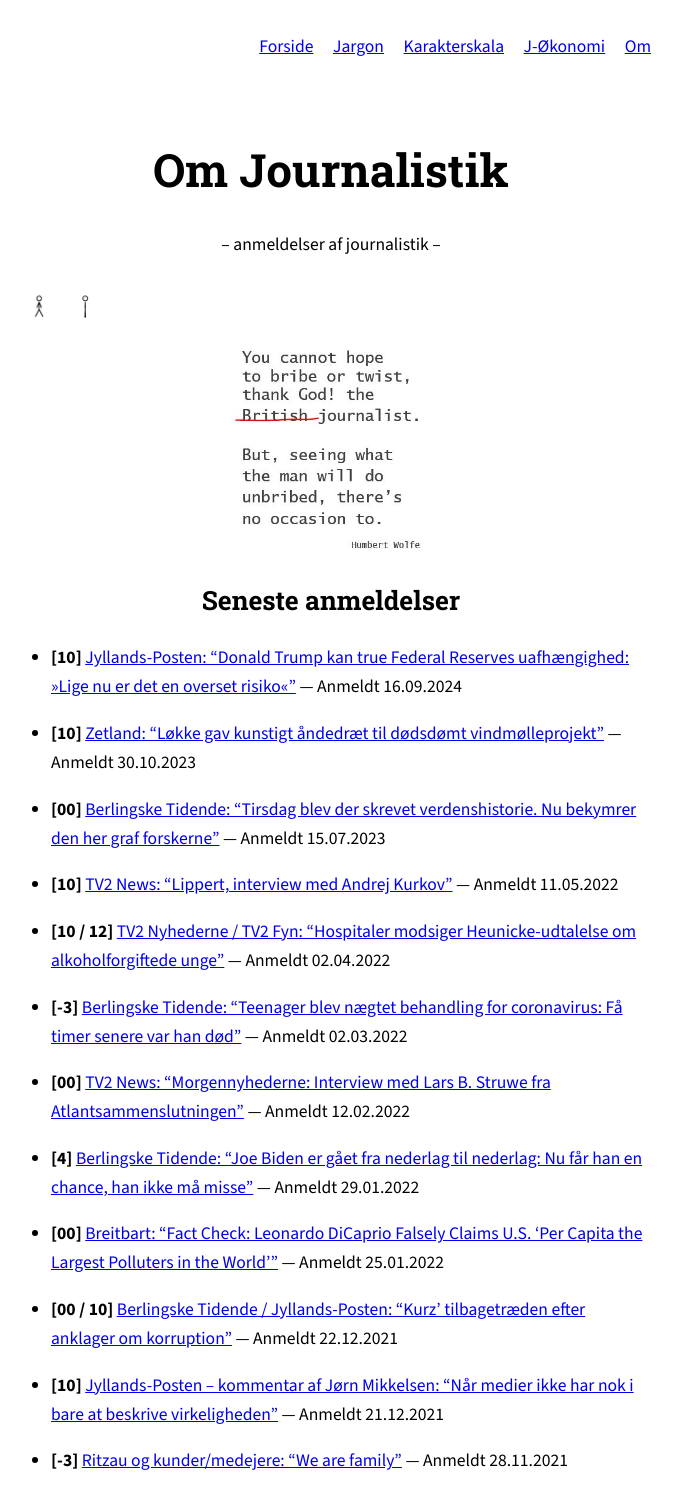
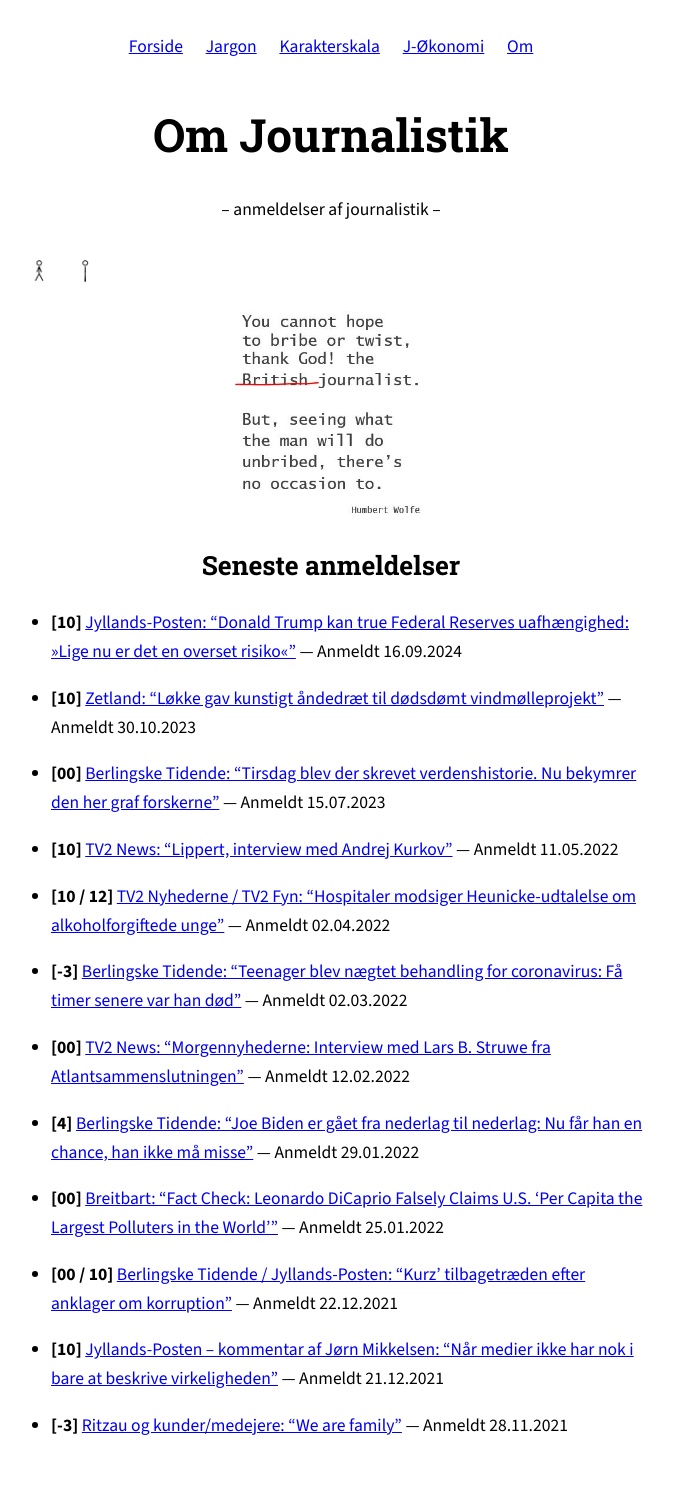
Before and after one commit to MichaelOAppel/OmJournalistik, a Jekyll site: the page built from index.md, in a window 1280 px wide. Shown: the whole page, without its empty margins (309-990 px from the left). Built offline with Jekyll 4.4.1, drawn with Linux system fonts in a browser that asks for light colours; after the commit the page ends 1472 px from its top, so only the background shows below that.

Commit message:
Update default.html

```diff
--- a/_layouts/default.html
+++ b/_layouts/default.html
@@ -29,8 +29,8 @@
       display: block;
       margin: 0.4rem auto 1.2rem;
       }
-      nav { text-align: right; margin-bottom: 4.5em; }
-        nav a { margin-right: 0; margin-left: 1rem; }
+      nav { text-align: center; margin-bottom: 2.5em; }
+        nav a { margin: 0 0.6rem; }
     h2.midt { text-align: center; }
   </style>
 </head>
```
